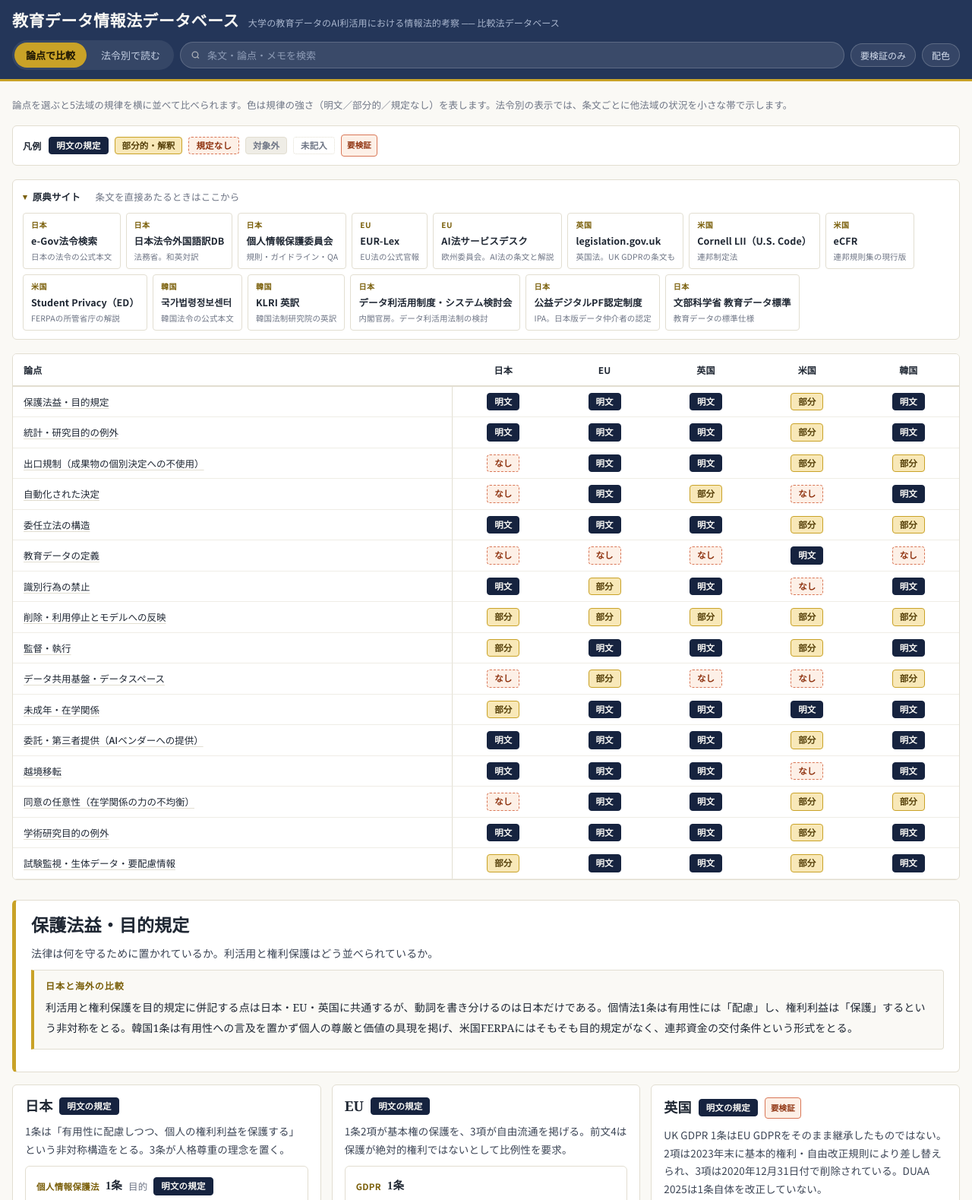
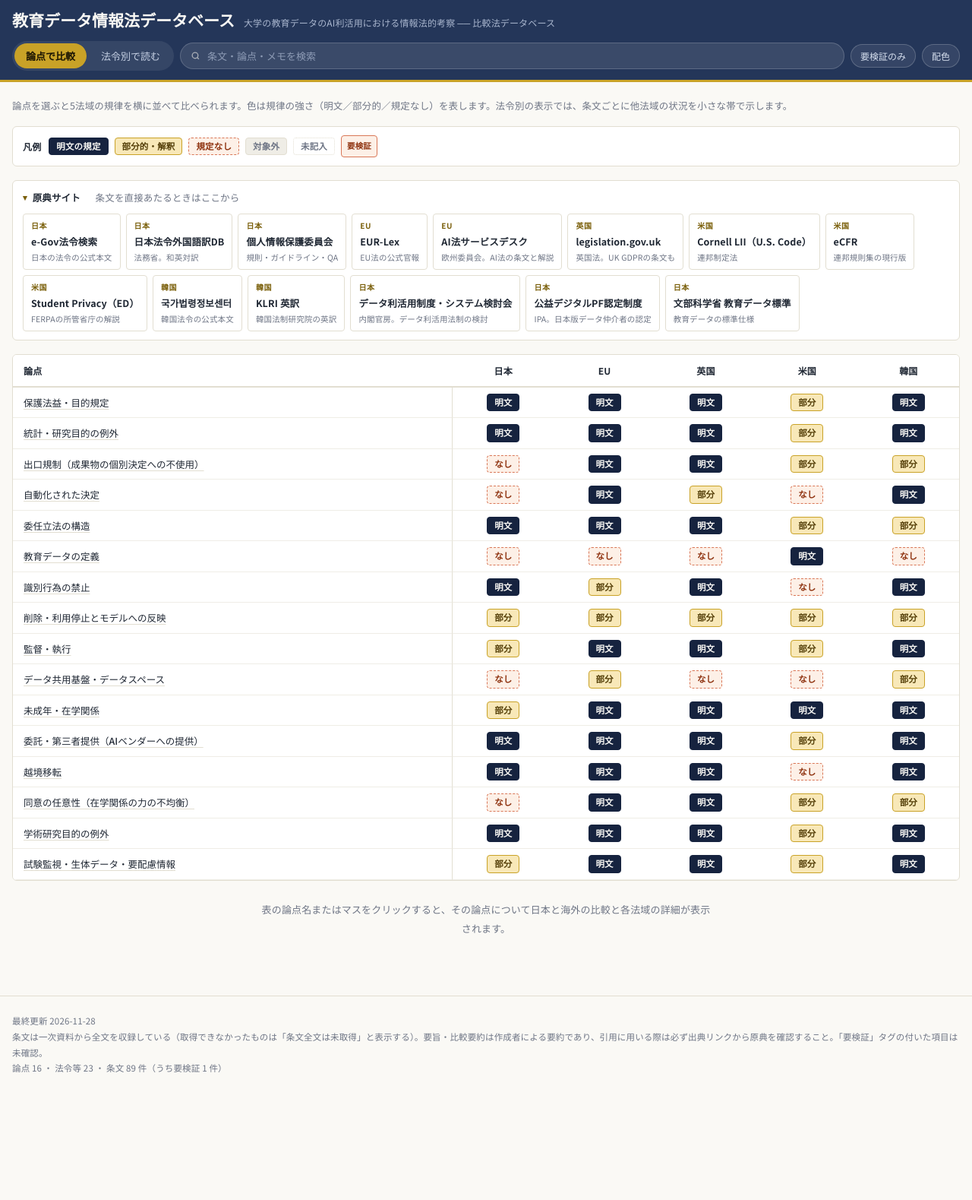
Before and after one commit to AcademicEngineer/academicengineer.github.io, a plain HTML site: page information-law/index.html in a window 1280 px wide. Shown: the top 1579 px of the page at 76% size. After the commit the page ends 1456 px from the top, so only its background shows below. Drawn offline with Linux system fonts and the light colour scheme.

Commit message:
初期表示で論点を開かないようにし、タイトルから最初の画面へ戻れるようにした
- 初期状態では論点を未選択とし、表の下には何も表示しない。論点名または
  マスをクリックしたときに比較要約と各法域の詳細を表示する
- タイトル「教育データ情報法データベース」をクリックすると、論点の選択・
  検索語・要検証フィルタを解除して最初の画面に戻る
- 論点未選択のときはURLのハッシュも空にする（ディープリンクは従前どおり）

Co-Authored-By: Claude Opus 5 <noreply@anthropic.com>
Claude-Session: https://claude.ai/code/session_01W1gE9MQs173wZ7HWdxC5ut

```diff
--- a/information-law/index.html
+++ b/information-law/index.html
@@ -60,6 +60,12 @@ header{
 .hwrap{max-width:var(--maxw);margin:0 auto;padding:14px 16px 12px}
 .brand{display:flex;align-items:baseline;gap:12px;flex-wrap:wrap}
 .brand h1{font-size:21px;color:#FAF9F5;font-weight:600;letter-spacing:.02em}
+.brand h1 .home{
+  font:inherit;color:inherit;background:none;border:0;padding:0;margin:0;
+  cursor:pointer;border-bottom:1px solid transparent;
+}
+.brand h1 .home:hover{border-bottom-color:currentColor}
+.brand h1 .home:focus-visible{outline:2px solid #C8A96A;outline-offset:3px}
 .brand .sub{font-size:12px;color:#A9B6CE;line-height:1.5}
 .toolbar{display:flex;gap:8px;margin-top:12px;flex-wrap:wrap;align-items:center}
 .tabs{display:flex;gap:4px;background:rgba(255,255,255,.08);padding:3px;border-radius:999px}
@@ -230,6 +236,11 @@ table.mx tbody th button:hover{text-decoration-color:var(--gold)}
 .prov .nofull{
   font-size:11.5px;color:var(--gold-d);margin:0;
 }
+/* 論点が未選択のときの案内 */
+.pickhint{
+  font-size:13px;color:var(--muted);text-align:center;
+  margin:18px auto 4px;max-width:46em;line-height:1.9;
+}
 .chips{display:flex;gap:5px;flex-wrap:wrap}
 .chip{
   border:1px solid var(--line);background:transparent;color:var(--muted);
@@ -327,7 +338,7 @@ footer{
 <header>
   <div class="hwrap">
     <div class="brand">
-      <h1>教育データ情報法データベース</h1>
+      <h1><button type="button" class="home" onclick="App.goHome()" title="最初の画面に戻る">教育データ情報法データベース</button></h1>
       <span class="sub" id="subtitle"></span>
     </div>
     <div class="toolbar">
@@ -405,7 +416,8 @@ function stClass(s){ return 'st st-'+(ST[s]?s:'todo'); }
 function isVerified(o){ return o.verified !== false; }
 
 /* ---------- state ---------- */
-var S = { mode:'axis', axis:DB.axes[0].id, inst:DB.instruments[0].id, q:'', vonly:false };
+// axis は初期状態では未選択。表の論点をクリックするまで下に何も出さない。
+var S = { mode:'axis', axis:null, inst:DB.instruments[0].id, q:'', vonly:false };
 
 function matchText(o, parts){
   var hay = parts.join(' ').toLowerCase();
@@ -523,8 +535,14 @@ function renderMatrix(){
 }
 
 function renderAxisView(hlJur){
-  var ax = axis(S.axis) || DB.axes[0];
+  var ax = axis(S.axis);
   var h = renderMatrix();
+  if(!ax){
+    // 論点が未選択のときは表だけを出す
+    h += '<p class="pickhint">表の論点名またはマスをクリックすると、その論点について'
+       + '日本と海外の比較と各法域の詳細が表示されます。</p>';
+    return h;
+  }
 
   h += '<section class="axhead">';
   h += '<h2>'+esc(ax.label)+'</h2>';
@@ -619,6 +637,10 @@ function render(){
 }
 
 function writeHash(){
+  if(S.mode==='axis' && !S.axis){
+    if(location.hash) history.replaceState(null,'',location.pathname+location.search);
+    return;
+  }
   var h = S.mode==='axis' ? ('#axis='+S.axis) : ('#inst='+S.inst);
   if(location.hash !== h) history.replaceState(null,'',h);
 }
@@ -630,6 +652,13 @@ function readHash(){
 }
 
 var App = {
+  // タイトルをクリックしたときに最初の画面へ戻す
+  goHome:function(){
+    S.mode='axis'; S.axis=null; S.q=''; S.vonly=false; hlJur=null;
+    var q=document.getElementById('q'); if(q) q.value='';
+    var v=document.getElementById('vonly'); if(v) v.setAttribute('aria-pressed','false');
+    writeHash(); render(); window.scrollTo(0,0);
+  },
   setMode:function(m){ S.mode=m; writeHash(); render(); window.scrollTo(0,0); },
   goAxis:function(id,j){
     S.mode='axis'; S.axis=id; hlJur=j||null; writeHash(); render();
```
